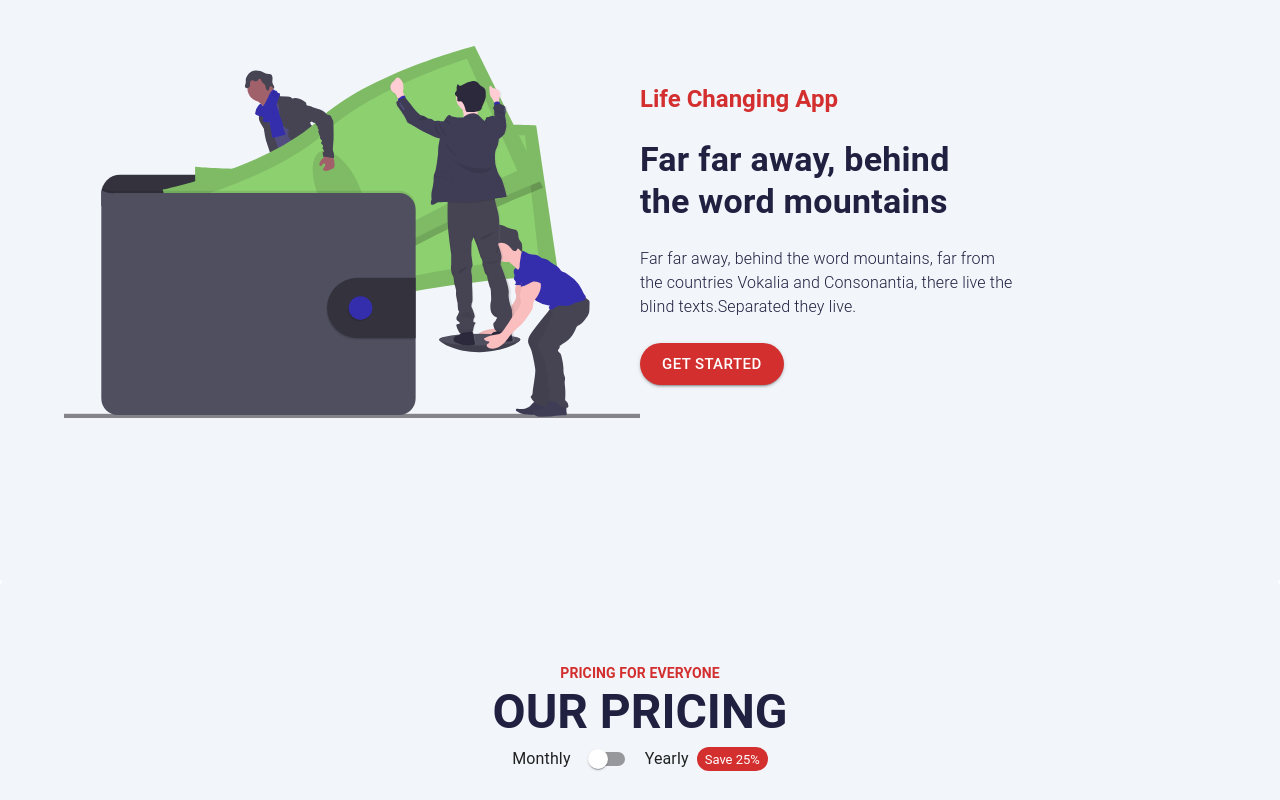
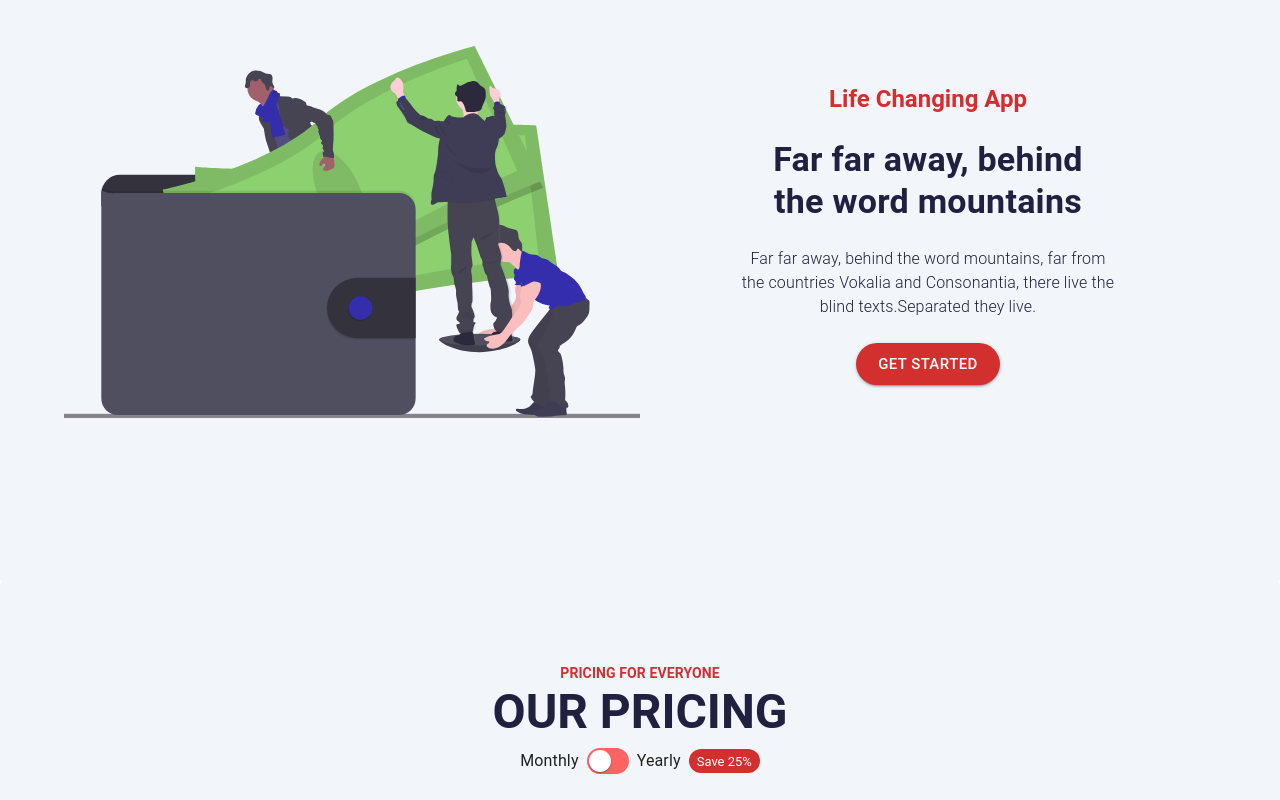
Before and after one commit to Kwesi-dev/material-ui-web-template, a React (Create React App) app: page / in a window 1280 px wide. Shown: the part 2920-3720 px from the top of the page. Built offline with nearby package versions, Linux system fonts and the light colour scheme.

Commit message:
working on the pages

```diff
--- a/src/pages/FeatureLg.jsx
+++ b/src/pages/FeatureLg.jsx
@@ -1,4 +1,4 @@
-import { Container, Grid, Paper, Typography, Button } from '@mui/material'
+import { Container, Grid, Paper, Typography, Button, Box } from '@mui/material'
 import rainSvg  from "../assets/rain.svg"
 import walletSvg  from "../assets/wallet.svg"
 const FeatureLg = () => {
@@ -26,15 +26,17 @@ const FeatureLg = () => {
                     <img src={walletSvg} alt="make-it-rain svg" style={{width: "100%", height: "100%"}}/>
                 </Grid>
                 <Grid item sm={6}>
+                    <Box sx={{width: "100%", height: "100%", display: "flex", flexDirection: "column", justifyContent: "center", alignItems: "center"}}>
                         <Typography variant="h5" color="error" sx={{fontWeight: "bold", mb: 3}}>Life Changing App</Typography>
-                    <Typography variant="h4" sx={{width: "60%", fontWeight: "bold", mb: 3}} color="#202140">
+                        <Typography variant="h4" sx={{width: "60%", fontWeight: "bold", mb: 3, textAlign: "center"}} color="#202140">
                             Far far away, behind the word mountains
                         </Typography>
-                    <Typography variant="body1" sx={{width: "65%", fontWeight: "light", mb: 3}} color="#202140">
+                        <Typography variant="body1" sx={{width: "65%", fontWeight: "light", mb: 3, textAlign: "center"}} color="#202140">
                         Far far away, behind the word mountains, far from the countries Vokalia and Consonantia, there live the blind texts.Separated they
                         live.
                         </Typography>
                         <Button size="large" variant="contained" color="error" sx={{borderRadius: 6}}>Get Started</Button>
+                    </Box>
                 </Grid>
             </Grid>
         </Container>
--- a/src/pages/Pricing.jsx
+++ b/src/pages/Pricing.jsx
@@ -1,6 +1,59 @@
 import { Container,Typography, Box, Paper, Switch, Grid, Divider, List, ListItem, ListItemText, ListItemIcon, Button, Chip, Stack } from '@mui/material'
 import CheckCircleIcon from '@mui/icons-material/CheckCircle';
+import { styled } from "@mui/material/styles"
 import { useState } from 'react';
+
+const IOSSwitch = styled((props) => (
+    <Switch focusVisibleClassName=".Mui-focusVisible" disableRipple {...props} />
+  ))(({ theme }) => ({
+    width: 42,
+    height: 26,
+    padding: 0,
+    '& .MuiSwitch-switchBase': {
+      padding: 0,
+      margin: 2,
+      transitionDuration: '300ms',
+      '&.Mui-checked': {
+        transform: 'translateX(16px)',
+        color: '#fff',
+        '& + .MuiSwitch-track': {
+          backgroundColor: theme.palette.mode === 'dark' ? '#ff6362' : '#ff6362',
+          opacity: 1,
+          border: 0,
+        },
+        '&.Mui-disabled + .MuiSwitch-track': {
+          opacity: 0.5,
+        },
+      },
+      '&.Mui-focusVisible .MuiSwitch-thumb': {
+        color: '#33cf4d',
+        border: '6px solid #fff',
+      },
+      '&.Mui-disabled .MuiSwitch-thumb': {
+        color:
+          theme.palette.mode === 'light'
+            ? theme.palette.grey[100]
+            : theme.palette.grey[600],
+      },
+      '&.Mui-disabled + .MuiSwitch-track': {
+        opacity: theme.palette.mode === 'light' ? 0.7 : 0.3,
+      },
+    },
+    '& .MuiSwitch-thumb': {
+      boxSizing: 'border-box',
+      width: 22,
+      height: 22,
+    },
+    '& .MuiSwitch-track': {
+      borderRadius: 26 / 2,
+      backgroundColor: theme.palette.mode === 'light' ? '#ff6362' : '#ff6362',
+      opacity: 1,
+      transition: theme.transitions.create(['background-color'], {
+        duration: 500,
+      }),
+    },
+  }));
+
 const Pricing = () => {
     const [yearly, setYearly] = useState(false)
     const handleChange = (e)=>{
@@ -11,10 +64,10 @@ const Pricing = () => {
         <Container maxWidth="lg">
             <Box component="header" sx={{width: "100%", display: "flex", flexDirection: "column", alignItems: "center"}}>
                 <Typography variant="h6" color="error" sx={{fontWeight: "bold", fontSize: 14}}>PRICING FOR EVERYONE</Typography>
-                <Typography variant="h3" color="#202140" sx={{fontWeight: "bold"}}>OUR PRICING</Typography>
+                <Typography variant="h3" color="#202140" sx={{fontWeight: "bold", mb: 1}}>OUR PRICING</Typography>
                 <Stack direction="row" spacing={1} sx={{display: "flex" , alignItems: "center"}}>
                     <Typography>Monthly</Typography>
-                    <Switch size="large" onChange={handleChange}/>
+                    <IOSSwitch size="large" onChange={handleChange}/>
                     <Typography>Yearly</Typography>
                     <Chip label="Save 25%" color="error" size="small"/>
                 </Stack>
```
Lines whose indentation alone changed are shown as unchanged.
